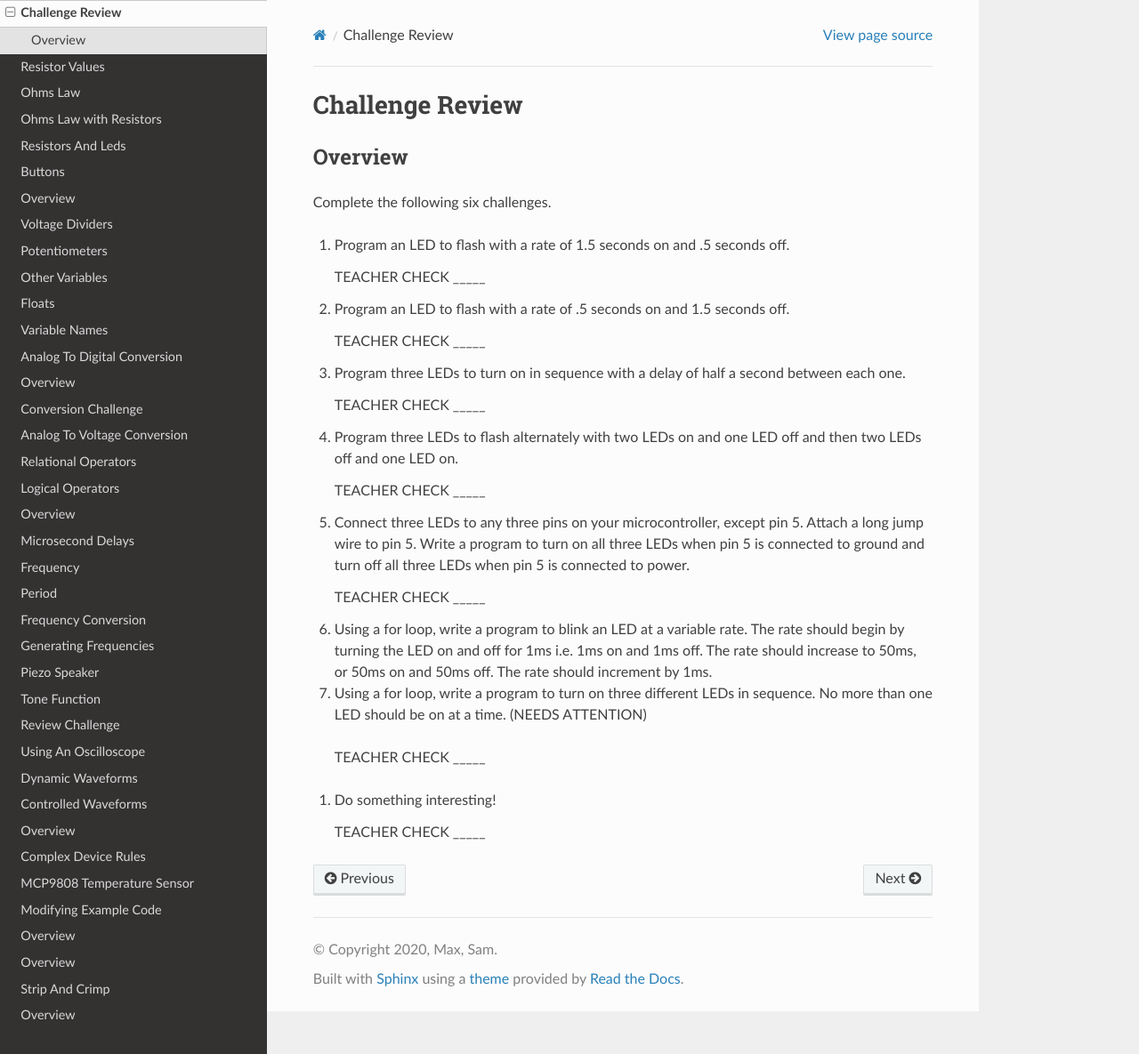
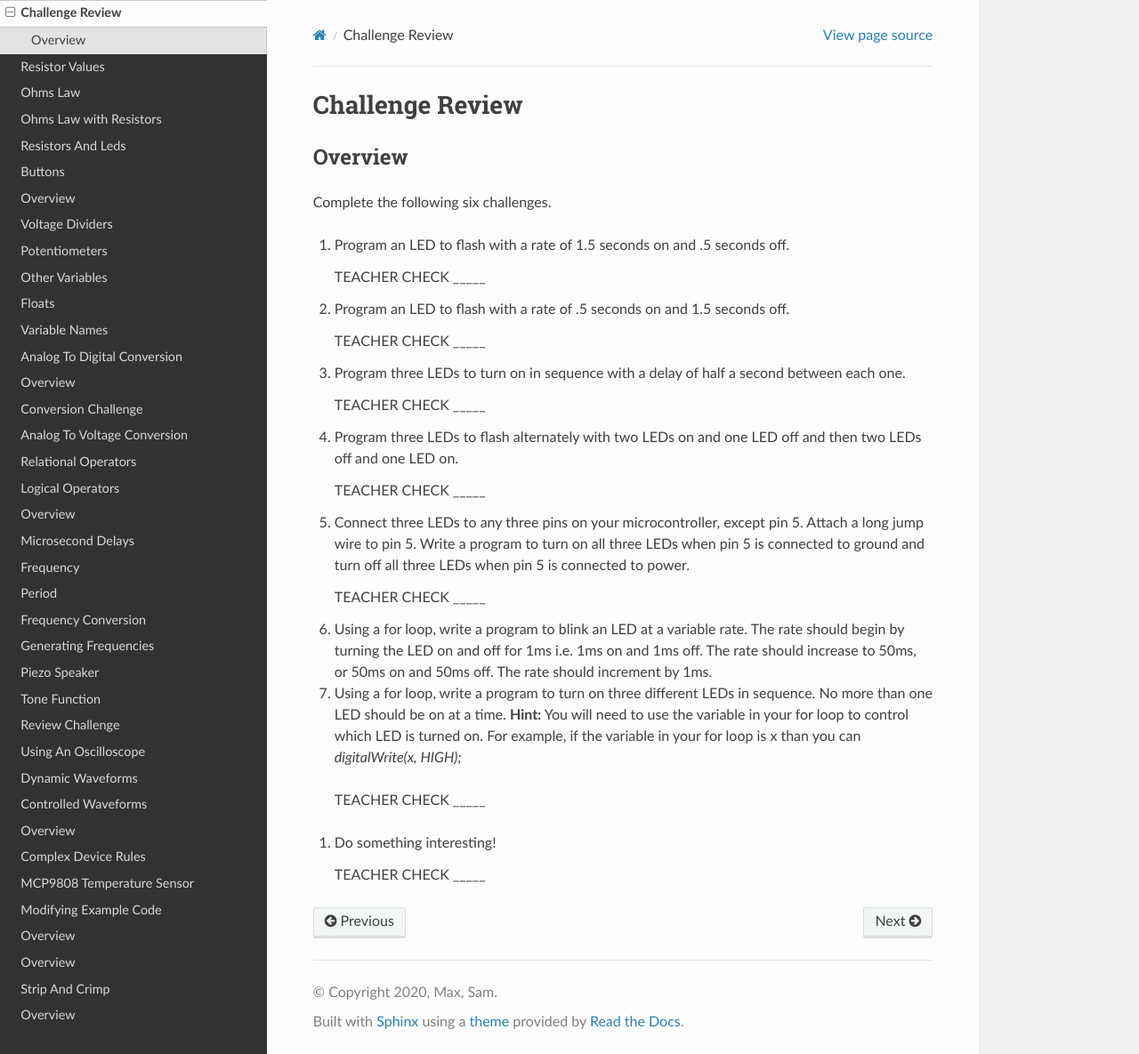
Before and after one commit to maxtkc/mvths-wiki, a Sphinx documentation site: the page built from docs/013-challenge-review.rst, in a window 1280 px wide and 1185 px high. Shown: the whole window at 89% size. Built offline with Sphinx 7.4.7 and the Read the Docs theme 2.0.0, drawn with Linux system fonts in a browser that asks for light colours; pages that are not in the unit, such as notebooks, are missing from menus.

Commit message:
Update 013-challenge-review.rst

```diff
--- a/docs/013-challenge-review.rst
+++ b/docs/013-challenge-review.rst
@@ -28,7 +28,7 @@ Complete the following six challenges.
 
 #. Using a for loop, write a program to blink an LED at a variable rate. The rate should begin by turning the LED on and off for 1ms i.e. 1ms on and 1ms off. The rate should increase to 50ms, or 50ms on and 50ms off. The rate should increment by 1ms.
 
-#. Using a for loop, write a program to turn on three different LEDs in sequence. No more than one LED should be on at a time. (NEEDS ATTENTION)
+#. Using a for loop, write a program to turn on three different LEDs in sequence. No more than one LED should be on at a time. **Hint:** You will need to use the variable in your for loop to control which LED is turned on. For example, if the variable in your for loop is x than you can *digitalWrite(x, HIGH);*
 
  TEACHER CHECK \_\_\_\_\_
 
```
